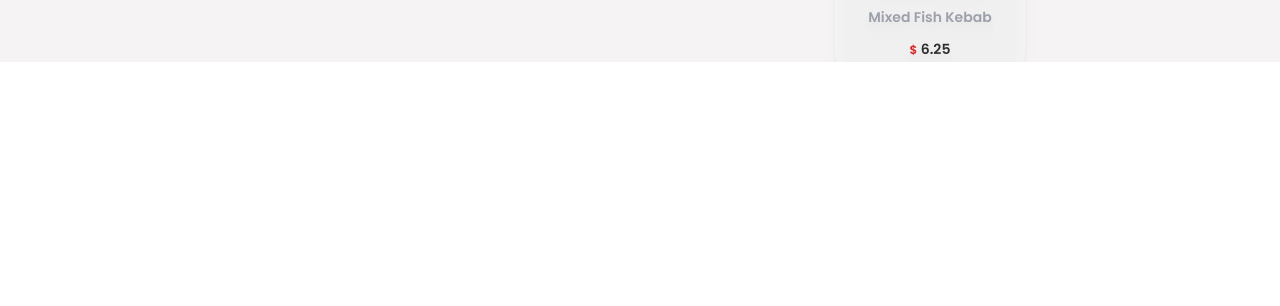
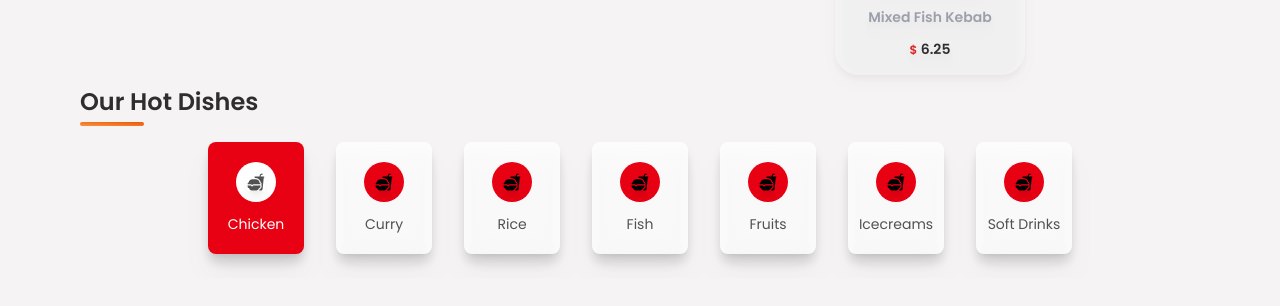
Before and after one commit to priyanshukumarsinha/restarurantapp, a React (Vite) app: page / in a window 1280 px wide. Shown: the part 940-1246 px from the top of the page. Before the commit the page ends 1002 px from the top, so only its background shows below. Built offline with nearby package versions, Linux system fonts and the light colour scheme; no server answers; the database is empty.

Commit message:
Menu Container Part1 done

```diff
--- a/src/components/MainContainer.jsx
+++ b/src/components/MainContainer.jsx
@@ -4,6 +4,7 @@ import { motion } from 'framer-motion'
 import { MdChevronLeft, MdChevronRight } from 'react-icons/md'
 import RowContainer from './RowContainer'
 import { useSelector } from 'react-redux'
+import MenuContainer from './MenuContainer'
 
 const MainContainer = () => {
   const foodItems = useSelector((state) => state.food.foodItems);
@@ -46,6 +47,7 @@ const MainContainer = () => {
         scrollValue = {scrollValue}
         flag = {true} data = {foodItems?.filter((item) => item.category === 'Fruits')}/>
       </section>
+      <MenuContainer />
     </div>
   )
 }
--- /dev/null
+++ b/src/components/MenuContainer.jsx
@@ -0,0 +1,38 @@
+import React, { useState } from 'react'
+import { IoFastFood } from 'react-icons/io5'
+import { categories } from '../utils/data';
+import { motion } from 'framer-motion';
+
+const MenuContainer = () => {
+    const [filter, setFilter] = useState("chicken");
+    return (
+        <section className='w-full p-4 my-6'>
+            <div className="w-full flex flex-col items-center justify-center">
+                <p className='font-semibold capitalize text-headingColor text-2xl relative before:absolute before:rounded-lg before:content before:w-16 before:h-1 before:-bottom-2 before:left-0 before:bg-gradient-to-tr from-orange-400 to-orange-600 transition-all duration-100 ease-in-out mr-auto'>
+                    Our Hot Dishes
+                </p>
+
+                <div className='w-full flex items-center justify-start lg:justify-center gap-8 py-6 overflow-x-scroll scrollbar-none '>
+                    {categories &&
+                        categories.map((category) => (
+                            <motion.div
+                            whileTap={{scale: 0.75}}
+                            onClick={() => setFilter(category.urlParamName)}
+                            key= {category.id} className= {`group ${filter === category.urlParamName ? 'bg-cartNumBg' : 'bg-card'} w-24 min-w-[94px] h-28 cursor-pointer rounded-lg shadow-lg drop-shadow-xl backdrop-blur-lg flex flex-col gap-3 items-center justify-center hover:bg-cartNumBg`}>
+                                <div className= {`w-10 h-10 rounded-full  group-hover:bg-white flex items-center justify-center ${filter === category.urlParamName ? 'bg-white' : 'bg-cartNumBg'}`}>
+                                    <IoFastFood className= {` shadow-lg group-hover:text-textColor text-lg ${filter === category.urlParamName ? 'text-textColor' : 'text-carwd'} `} />
+                                </div>
+                                <p className= {`text-sm group-hover:text-white ${filter === category.urlParamName ? 'text-white' : 'text-textColor'} `}>
+                                    {category.name}
+                                </p>
+                            </motion.div>
+                        ))
+                    }
+                </div>
+
+            </div>
+        </section>
+    )
+}
+
+export default MenuContainer
--- a/src/components/RowContainer.jsx
+++ b/src/components/RowContainer.jsx
@@ -14,11 +14,11 @@ const RowContainer = ({ flag, data, scrollValue }) => {
             {data &&
                 data.map((item) => (
                     (
-                        <div key={item?.id} className="w-275 min-w-[275px] bg-cardOverlay border-gray-100 rounded-lg py-2 px-4 my-12 md:w-300 md:min-w-[300px] h-[225px] backdrop-blur-lg hover:drop-shadow-lg flex flex-col items-center justify-evenly relative">
-                            <div className="w-full flex items-center justify-between">
+                        <div key={item?.id} className="w-275 min-w-[275px] bg-cardOverlay border-gray-100 rounded-lg py-3 px-4 my-[70px] md:w-300 md:min-w-[300px] h-[175px] backdrop-blur-lg hover:drop-shadow-lg flex flex-col items-center justify-evenly relative">
+                            <div className="w-full flex items-center justify-end">
                                 <motion.img
                                     whileHover={{ scale: 1.2 }}
-                                    className='w-40 -mt-8 drop-shadow-2xl' src={item?.imageURL} alt="fruit image" />
+                                    className='w-40 -mt-8 drop-shadow-2xl absolute left-2' src={item?.imageURL} alt="fruit image" />
                                 <motion.div whileTap={{ scale: 0.75 }} className="w-8 h-8 rounded-full bg-red-500 flex items-center justify-center cursor-pointer hover:shadow-md">
                                     <MdShoppingBasket className='text-white' />
                                 </motion.div>
--- a/src/components/index.js
+++ b/src/components/index.js
@@ -4,3 +4,4 @@ export {default as MainContainer} from './MainContainer'
 export {default as HomeContainer} from './HomeContainer'
 export {default as Loader} from './Loader'
 export {default as RowContainer} from './RowContainer'
+export {default as MenuContainer} from './MenuContainer'
```
